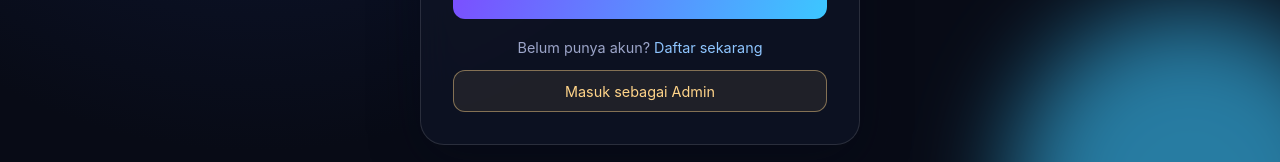
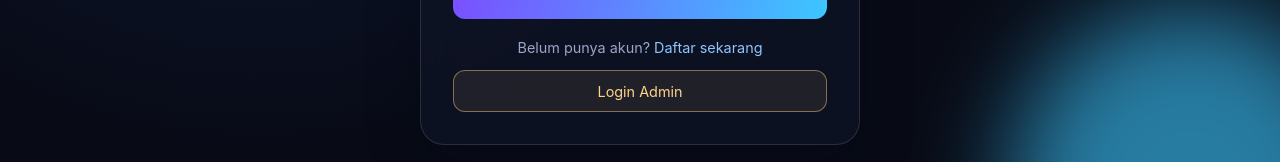
Before and after one commit to wahyuputro00713-max/ProjectNew, a Next.js app in the folder apps/web/: page / in a window 1280 px wide. Shown: the part 552-714 px from the top of the page. Built offline with nearby package versions, Linux system fonts and the light colour scheme.

Commit message:
Update page.tsx

```diff
--- a/apps/web/src/app/page.tsx
+++ b/apps/web/src/app/page.tsx
@@ -49,8 +49,8 @@ export default function LoginPage() {
           Belum punya akun? <a href="#">Daftar sekarang</a>
         </p>
 
-        <a href="http://localhost:3001" className="admin-entry" aria-label="Buka login admin">
-          Masuk sebagai Admin
+        <a href="/admin" className="admin-entry" aria-label="Buka login admin">
+          Login Admin
         </a>
       </section>
     </main>
```
